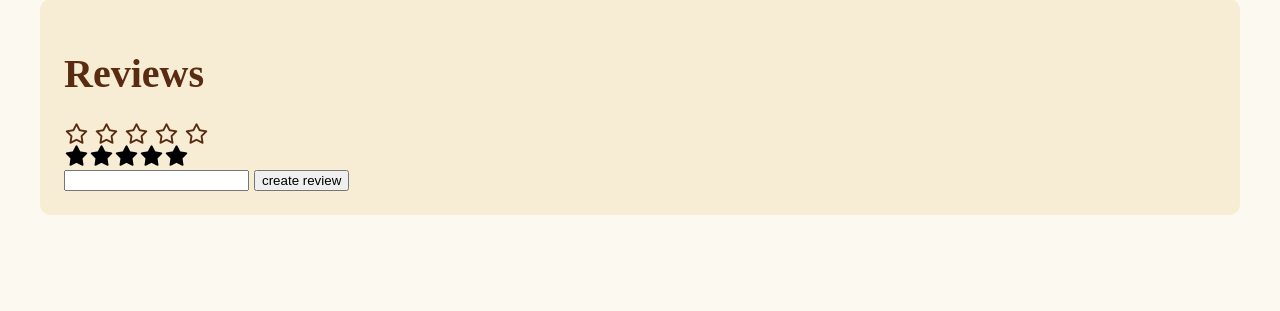
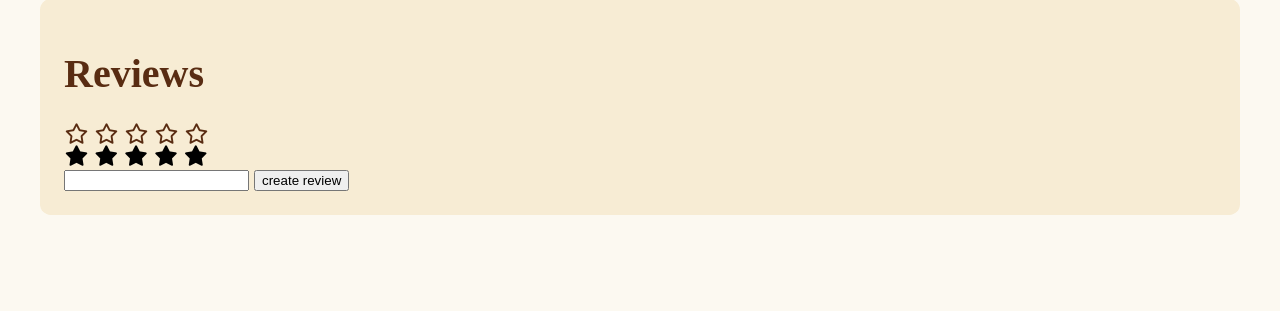
Before and after one commit to JonoBeach/music-project-mirror, a Flask app: template music/templates/simple_track.html in a window 1280 px wide. Shown: the part 489-800 px from the top of the page. Run offline with Flask 3, Linux system fonts and the light colour scheme; the template is opened without the code that fills it, so the values that code supplies are empty; parts of the project's set-up code (start-up, migrations or seed data) failed here and were passed over.

Commit message:
create more spacing between the stars

```diff
--- a/music/static/css/styles.css
+++ b/music/static/css/styles.css
@@ -310,6 +310,7 @@ body {
     display: flex;
     flex-direction: row-reverse;
     justify-content: flex-end;
+    gap: 0.3rem;
 }
 
 .review-rating input {
```
